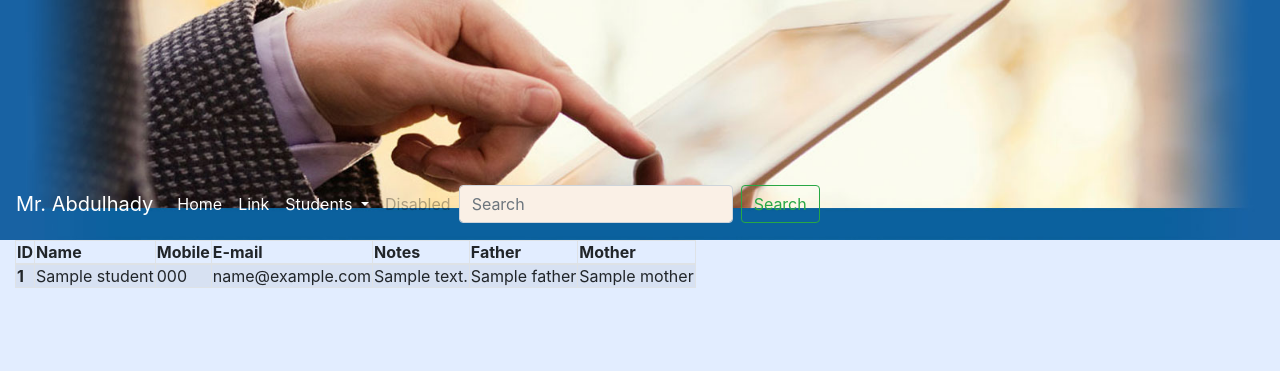
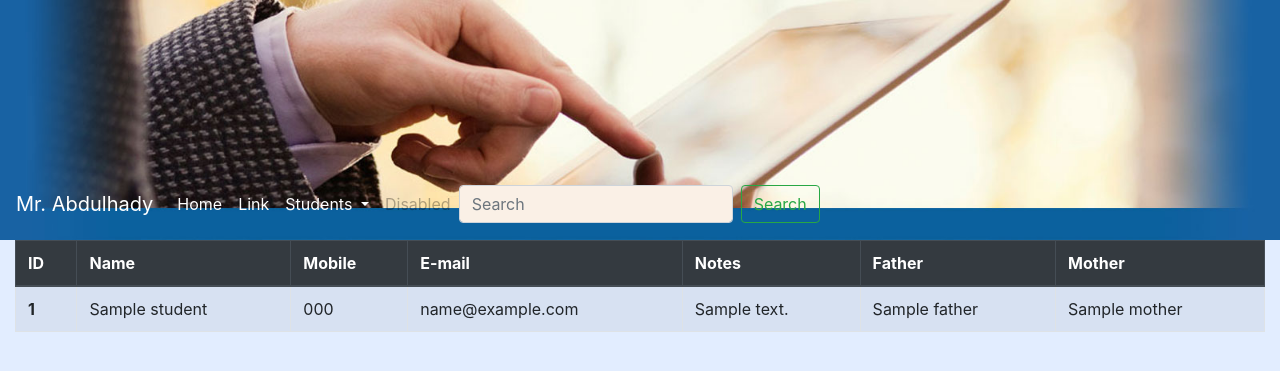
Before and after one commit to loveknight11/Learning-Center, a Flask app: template templates/allstudents.html in a window 1280 px wide. Shown: the top 371 px of the page. Run offline with Flask 2, Linux system fonts and the light colour scheme; the template is opened without the code that fills it: most values are stand-ins (such as "Sample title", 1, 10 or a date in 2020); some libraries are stand-ins or nearby versions.

Commit message:
fix allstudents.html table style

```diff
--- a/templates/allstudents.html
+++ b/templates/allstudents.html
@@ -2,8 +2,8 @@
 {% include "header.html" %}
 
 {% block content %}
-	<div class="">
-		<table class="table-striped table-hover table-bordered">
+	<div class="table-responsive">
+		<table class="table table-striped table-hover table-bordered">
 			<thead class="thead-dark">
 				<tr>
 					<th scope="col">ID</th>
```
